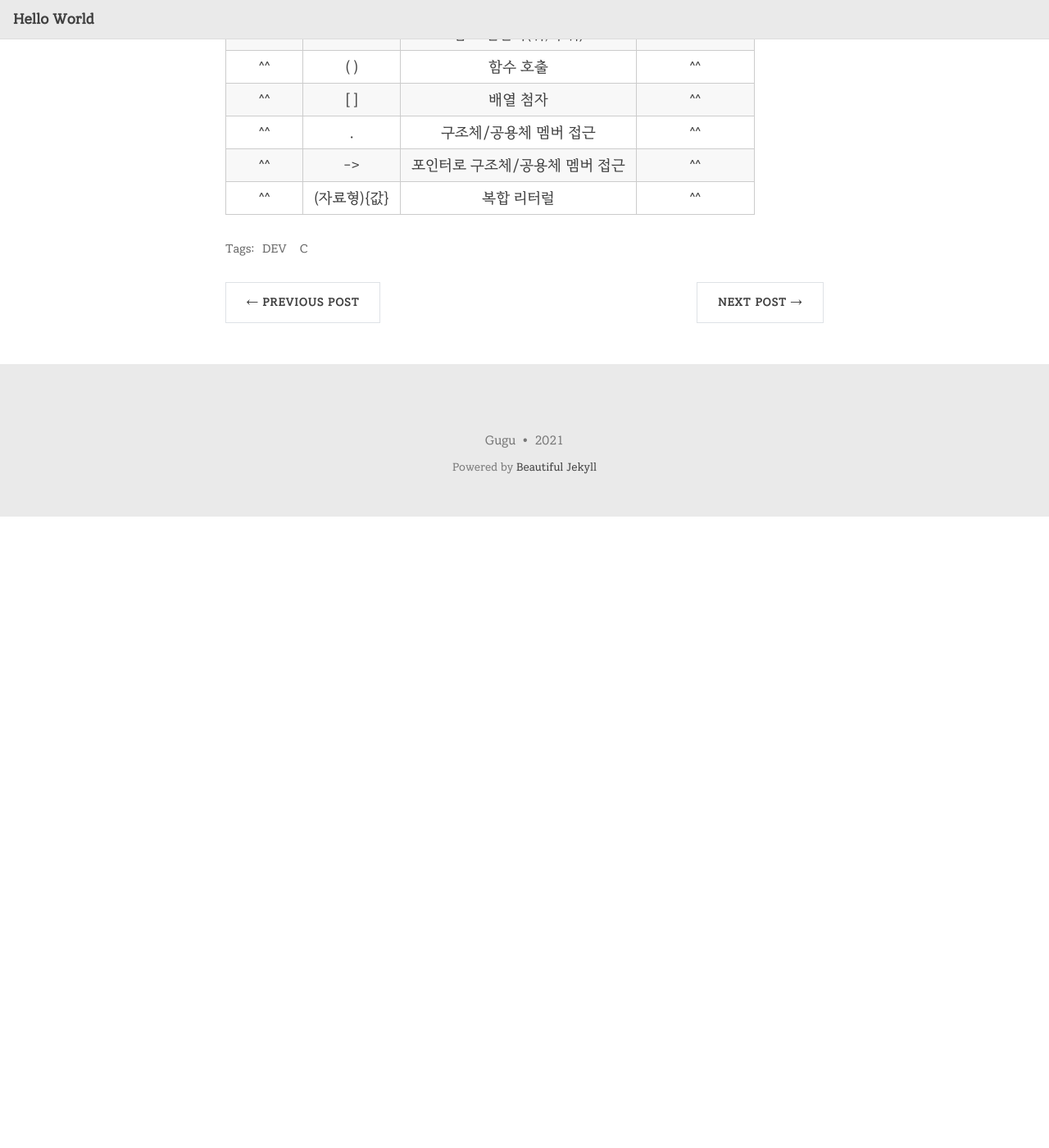
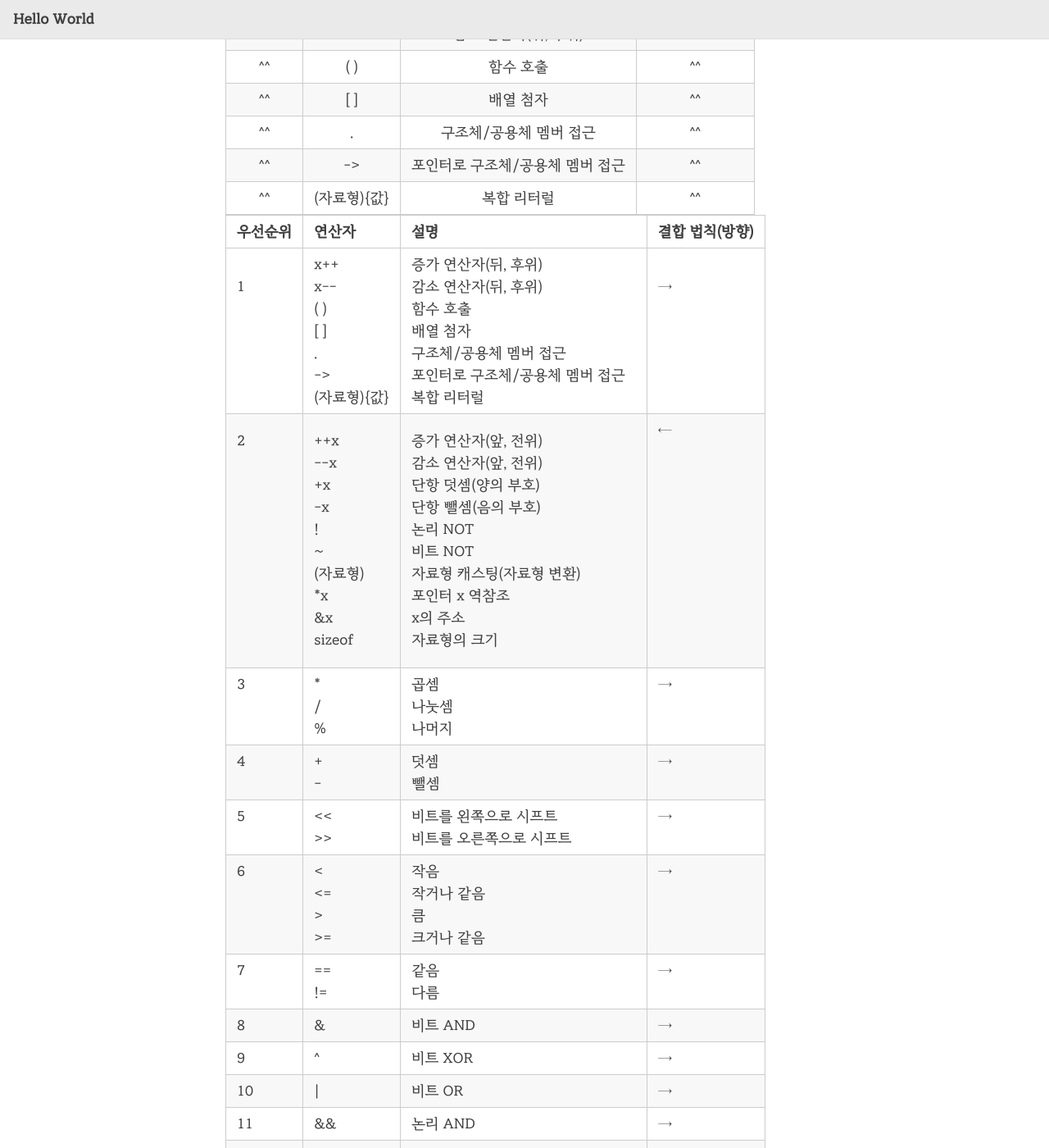
Before and after one commit to 1stGugu/1stGugu.github.io, a Jekyll site: the page built from _posts/2021-06-03-operators.md, in a window 1280 px wide and 1400 px high, scrolled down 637 px. Shown: the whole window at 82% size. Built offline with Jekyll 4.4.1, drawn with Linux system fonts in a browser that asks for light colours; nearby versions of some CDN libraries; before the commit the page ends 1267 px from its top, so only the background shows below that; some of the changed text lies outside the part shown.

Commit message:
Update 2021-06-03-operators.md

```diff
--- a/_posts/2021-06-03-operators.md
+++ b/_posts/2021-06-03-operators.md
@@ -17,3 +17,108 @@ comments: true
 | ^^ | . | 구조체/공용체 멤버 접근 | ^^ |
 | ^^ | -> | 포인터로 구조체/공용체 멤버 접근 | ^^ |
 | ^^ | (자료형){값} | 복합 리터럴 | ^^ |
+
+
+<table id="yui_3_17_2_1_1622686702768_31">
+    <thead id="yui_3_17_2_1_1622686702768_55">
+      <tr id="yui_3_17_2_1_1622686702768_54">
+        <th>우선순위</th>
+        <th>연산자</th>
+        <th id="yui_3_17_2_1_1622686702768_58">설명</th>
+        <th>결합 법칙(방향)</th>
+      </tr>
+    </thead>
+    <tbody id="yui_3_17_2_1_1622686702768_30">
+      <tr id="yui_3_17_2_1_1622686702768_61">
+        <td>1<br><br><br><br><br></td>
+        <td id="yui_3_17_2_1_1622686702768_60"><span class="cdio-codei">x++<br>x--<br>( )<br>[ ]<br>.<br>-&gt;<br>(자료형){값}</span></td>
+        <td id="yui_3_17_2_1_1622686702768_62"><span class="cdio-codei" id="yui_3_17_2_1_1622686702768_84">증가 연산자(뒤, 후위)<br>감소 연산자(뒤, 후위)<br>함수 호출<br>배열 첨자<br>구조체/공용체 멤버 접근<br>포인터로 구조체/공용체 멤버 접근<br>복합 리터럴</span></td>
+        <td id="yui_3_17_2_1_1622686702768_63">→<br><br><br><br><br></td>
+      </tr>
+      <tr id="yui_3_17_2_1_1622686702768_40">
+        <td id="yui_3_17_2_1_1622686702768_83">2<br><br><br><br><br><br><br><br><br><br></td>
+        <td id="yui_3_17_2_1_1622686702768_53"><span class="cdio-codei">++x<br>--x<br>+x<br>-x<br>!<br>~<br>(자료형)<br>*x<br>&amp;x<br>sizeof</span></td>
+        <td id="yui_3_17_2_1_1622686702768_39"><span class="cdio-codei">증가 연산자(앞, 전위)<br>감소 연산자(앞, 전위)<br>단항 덧셈(양의 부호)<br>단항 뺄셈(음의 부호)<br>
+        논리 NOT<br>비트 NOT<br>자료형 캐스팅(자료형 변환)<br>포인터 x 역참조<br>x의 주소<br>자료형의 크기</span><br></td>
+        <td id="yui_3_17_2_1_1622686702768_68">←<br><br><br><br><br><br><br><br><br><br><br></td>
+      </tr>
+      <tr id="yui_3_17_2_1_1622686702768_66">
+        <td>3<br><br><br></td>
+        <td id="yui_3_17_2_1_1622686702768_67"><span class="cdio-codei">*<br>/<br>%</span></td>
+        <td id="yui_3_17_2_1_1622686702768_65"><span class="cdio-codei" id="yui_3_17_2_1_1622686702768_64">곱셈<br>나눗셈<br>나머지</span></td>
+        <td id="yui_3_17_2_1_1622686702768_71">→<br><br><br></td>
+      </tr>
+      <tr id="yui_3_17_2_1_1622686702768_70">
+        <td>4<br><br></td>
+        <td id="yui_3_17_2_1_1622686702768_69"><span class="cdio-codei">+<br>-</span></td>
+        <td id="yui_3_17_2_1_1622686702768_72"><span class="cdio-codei">덧셈<br>뺄셈</span></td>
+        <td id="yui_3_17_2_1_1622686702768_73">→<br><br></td>
+      </tr>
+      <tr id="yui_3_17_2_1_1622686702768_44">
+        <td>5<br><br></td>
+        <td id="yui_3_17_2_1_1622686702768_74"><span class="cdio-codei">&lt;&lt;<br>&gt;&gt;</span></td>
+        <td id="yui_3_17_2_1_1622686702768_45"><span class="cdio-codei">비트를 왼쪽으로 시프트<br>비트를 오른쪽으로 시프트</span></td>
+        <td id="yui_3_17_2_1_1622686702768_75">→<br><br></td>
+      </tr>
+      <tr id="yui_3_17_2_1_1622686702768_47">
+        <td id="yui_3_17_2_1_1622686702768_59">6<br><br><br><br></td>
+        <td id="yui_3_17_2_1_1622686702768_76"><span class="cdio-codei">&lt;<br>&lt;=<br>&gt;<br>&gt;=</span></td>
+        <td id="yui_3_17_2_1_1622686702768_46"><span class="cdio-codei">작음<br>작거나 같음<br>큼<br>크거나 같음</span></td>
+        <td id="yui_3_17_2_1_1622686702768_77">→<br><br><br><br></td>
+      </tr>
+      <tr id="yui_3_17_2_1_1622686702768_49">
+        <td>7<br><br></td>
+        <td id="yui_3_17_2_1_1622686702768_78"><span class="cdio-codei">==<br>!=</span></td>
+        <td id="yui_3_17_2_1_1622686702768_50"><span class="cdio-codei">같음<br>다름</span></td>
+        <td id="yui_3_17_2_1_1622686702768_48">→<br><br></td>
+      </tr>
+      <tr>
+        <td>8</td>
+        <td><span class="cdio-codei">&amp;</span></td>
+        <td><span class="cdio-codei">비트 AND</span></td>
+        <td>→</td>
+      </tr>
+      <tr id="yui_3_17_2_1_1622686702768_52">
+        <td>9</td>
+        <td><span class="cdio-codei">^</span></td>
+        <td id="yui_3_17_2_1_1622686702768_51"><span class="cdio-codei">비트 XOR</span></td>
+        <td>→</td>
+      </tr>
+      <tr>
+        <td>10</td>
+        <td><span class="cdio-codei">|</span></td>
+        <td><span class="cdio-codei">비트 OR</span></td>
+        <td>→</td>
+      </tr>
+      <tr id="yui_3_17_2_1_1622686702768_57">
+        <td>11</td>
+        <td><span class="cdio-codei">&amp;&amp;</span></td>
+        <td id="yui_3_17_2_1_1622686702768_56"><span class="cdio-codei">논리 AND</span></td>
+        <td>→</td>
+      </tr>
+      <tr>
+        <td>12</td>
+        <td><span class="cdio-codei">||</span></td>
+        <td><span class="cdio-codei">논리 OR</span></td>
+        <td>→</td>
+      </tr>
+      <tr>
+        <td>13</td>
+        <td><span class="cdio-codei">? :</span></td>
+        <td><span class="cdio-codei">삼항 연산자</span></td>
+        <td>←</td>
+      </tr>
+      <tr id="yui_3_17_2_1_1622686702768_80">
+        <td>14<br><br><br><br><br><br><br><br><br><br><br><br></td>
+        <td><span class="cdio-codei"><span class="cdio-codei">=<br>+=<br>-=<br>*=<br>/=<br>%=<br>&lt;&lt;=<br>&gt;&gt;=<br>&amp;=<br>^=<br>|=</span><br></span></td>
+        <td id="yui_3_17_2_1_1622686702768_79"><span class="cdio-codei">할당<br>덧셈 후 할당<br>뺄셈 후 할당<br>곱셈 후 할당<br>나눗셈 후 할당<br>나머지 연산 후 할당<br>비트를 왼쪽으로 시프트한 후 할당<br>비트를 오른쪽으로 시프트한 후 할당<br>비트 AND 연산 후 할당<br>비트 XOR 연산 후 할당<br>비트 OR 연산 후 할당</span><br></td>
+        <td>←<br><br><br><br><br><br><br><br><br><br><br><br></td>
+      </tr>
+      <tr id="yui_3_17_2_1_1622686702768_82">
+        <td>15</td>
+        <td><span class="cdio-codei">,</span></td>
+        <td><span class="cdio-codei">쉼표(콤마) 연산자</span></td>
+        <td id="yui_3_17_2_1_1622686702768_81">→</td>
+      </tr>
+    </tbody>
+  </table>
```
